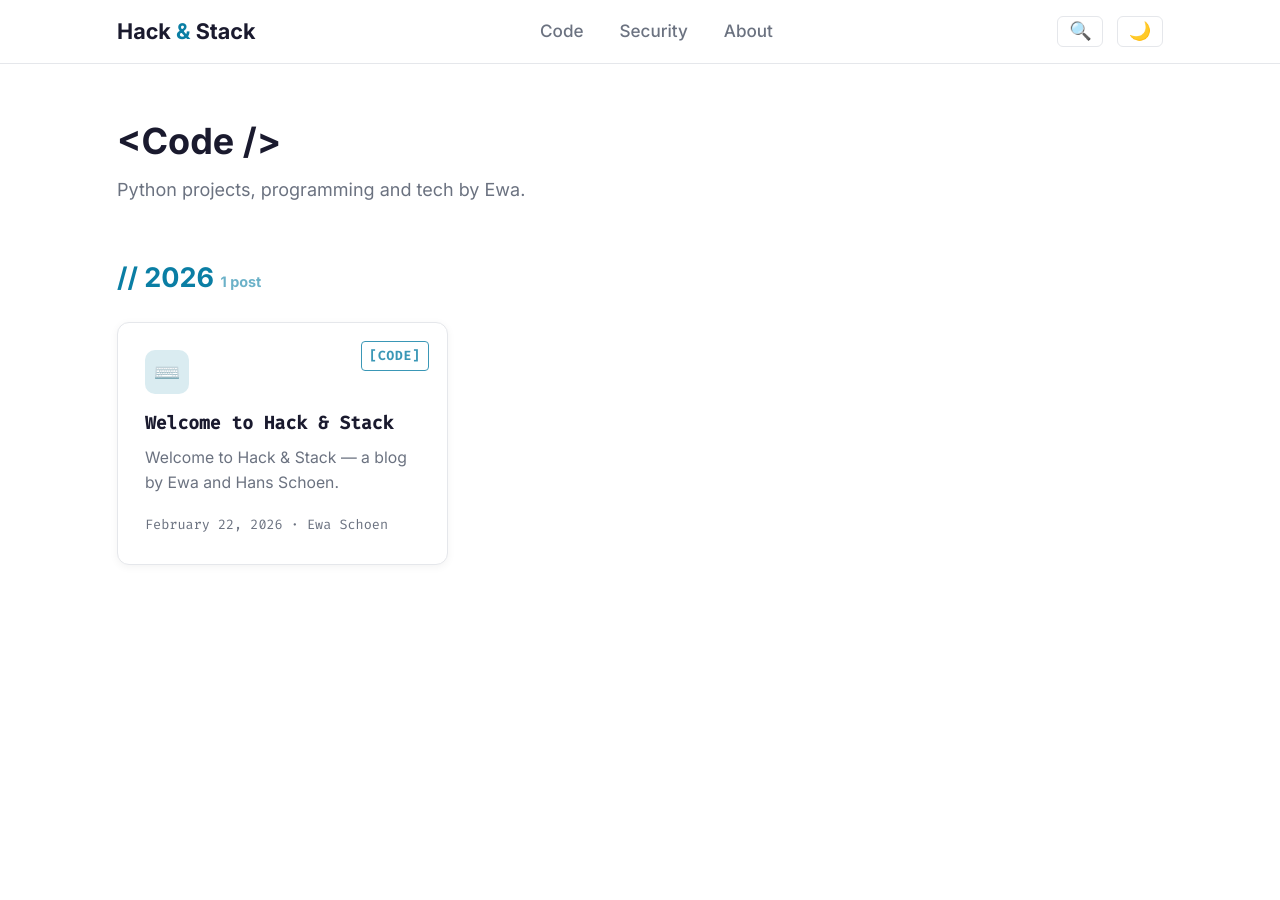
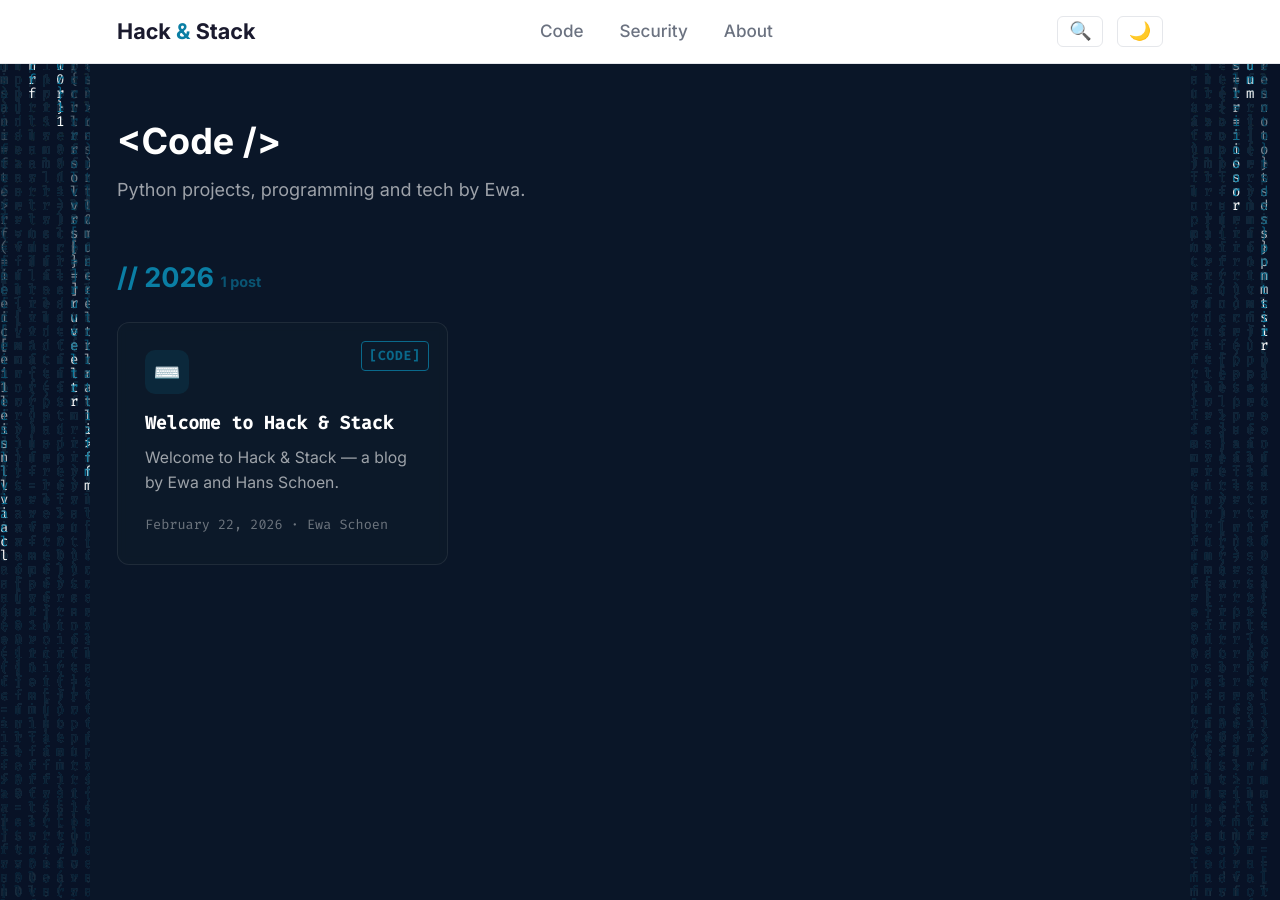
Before and after one commit to ewa-schoen/techblog, a Jekyll site: the page built from code/index.html, in a window 1280 px wide and 900 px high. Built offline with Jekyll 4.4.1, drawn with Linux system fonts in a browser that asks for light colours.

Commit message:
Add matrix digital rain effect to Code and Security pages

```diff
--- a/_sass/_cards.scss
+++ b/_sass/_cards.scss
@@ -5,6 +5,25 @@
   padding: 3rem $spacing-unit;
   max-width: $max-width;
   margin: 0 auto;
+}
+
+.card-page-dark {
+  background: #0a1628;
+  min-height: 100vh;
+}
+
+.card-page-dark .card-page-header {
+  h1 {
+    color: #ffffff;
+  }
+
+  p {
+    color: rgba(255, 255, 255, 0.6);
+  }
+}
+
+.card-page-dark h2 {
+  color: inherit;
 }
 
 .card-page-header {
@@ -60,6 +79,14 @@
   border: 1px solid $color-border;
   box-shadow: 0 2px 8px rgba(0, 0, 0, 0.05);
 
+  // Always dark on card-page-dark
+  .card-page-dark & {
+    background: rgba(13, 27, 42, 0.85);
+    border: 1px solid rgba(255, 255, 255, 0.08);
+    box-shadow: none;
+    backdrop-filter: blur(4px);
+  }
+
   .dark-mode & {
     background: #0d1b2a;
     border: 1px solid rgba(255, 255, 255, 0.06);
@@ -69,12 +96,14 @@
   &:hover {
     text-decoration: none;
     transform: translateY(-4px);
-
-    // Light mode hover
     border-color: var(--card-accent, #{$color-accent});
     box-shadow: 0 8px 24px rgba(0, 0, 0, 0.1);
 
-    // Dark mode hover
+    .card-page-dark & {
+      border-color: var(--card-accent, #{$color-accent});
+      box-shadow: 0 0 24px rgba(var(--card-accent-rgb, 10, 126, 164), 0.3);
+    }
+
     .dark-mode & {
       border-color: var(--card-accent, #{$color-accent});
       box-shadow: 0 0 20px rgba(var(--card-accent-rgb, 10, 126, 164), 0.2);
@@ -130,6 +159,10 @@
   .dark-mode & {
     color: $color-dark-text;
   }
+
+  .card-page-dark & {
+    color: #ffffff;
+  }
 }
 
 .card-excerpt {
@@ -141,6 +174,10 @@
   .dark-mode & {
     color: $color-dark-text-light;
   }
+
+  .card-page-dark & {
+    color: rgba(255, 255, 255, 0.6);
+  }
 }
 
 .card-meta {
@@ -150,6 +187,10 @@
 
   .dark-mode & {
     color: $color-dark-text-light;
+  }
+
+  .card-page-dark & {
+    color: rgba(255, 255, 255, 0.4);
   }
 }
 
@@ -177,4 +218,20 @@
   .dark-mode & {
     color: $color-dark-text-light;
   }
+
+  .card-page-dark & {
+    color: rgba(255, 255, 255, 0.4);
+  }
 }
+
+// ── Matrix background canvas ──────────────────────
+
+#matrix-canvas {
+  position: fixed;
+  top: 0;
+  left: 0;
+  width: 100vw;
+  height: 100vh;
+  z-index: -1;
+  pointer-events: none;
+}
--- a/code/index.html
+++ b/code/index.html
@@ -3,7 +3,9 @@
 title: Code
 ---
 
-<div class="card-page">
+<canvas id="matrix-canvas"></canvas>
+
+<div class="card-page card-page-dark">
     <div class="card-page-header">
         <h1>&lt;Code /&gt;</h1>
         <p>Python projects, programming and tech by Ewa.</p>
@@ -43,3 +45,55 @@
     {% endfor %}
     {% endif %}
 </div>
+
+<script>
+    document.addEventListener('DOMContentLoaded', function() {
+        const matrix = document.getElementById('matrix-canvas');
+        const mCtx = matrix.getContext('2d');
+
+        matrix.width = window.innerWidth;
+        matrix.height = window.innerHeight;
+
+        const ACCENT = '#0a7ea4';
+        const HIGHLIGHT = '#ffffff';
+
+        const chars = 'defimportclassreturnifforselftruenullintstrvar{}()[]=>==01';
+        const fontSize = 14;
+        let columns = Math.floor(matrix.width / fontSize);
+        let drops = Array(columns).fill(1);
+
+        window.addEventListener('resize', () => {
+            matrix.width = window.innerWidth;
+            matrix.height = window.innerHeight;
+            columns = Math.floor(matrix.width / fontSize);
+            drops = Array(columns).fill(1);
+        });
+
+        function drawMatrix() {
+            mCtx.fillStyle = 'rgba(10, 22, 40, 0.05)';
+            mCtx.fillRect(0, 0, matrix.width, matrix.height);
+
+            mCtx.font = fontSize + 'px "Fira Code", monospace';
+
+            for (let i = 0; i < drops.length; i++) {
+                const char = chars[Math.floor(Math.random() * chars.length)];
+
+                if (drops[i] * fontSize < matrix.height) {
+                    mCtx.fillStyle = HIGHLIGHT;
+                    mCtx.fillText(char, i * fontSize, drops[i] * fontSize);
+                }
+
+                mCtx.fillStyle = ACCENT;
+                mCtx.fillText(char, i * fontSize, (drops[i] - 1) * fontSize);
+
+                if (drops[i] * fontSize > matrix.height && Math.random() > 0.975) {
+                    drops[i] = 0;
+                }
+
+                drops[i]++;
+            }
+        }
+
+        setInterval(drawMatrix, 50);
+    });
+</script>
```
Also changed, not shown: security/index.html (+55 -1 lines).
